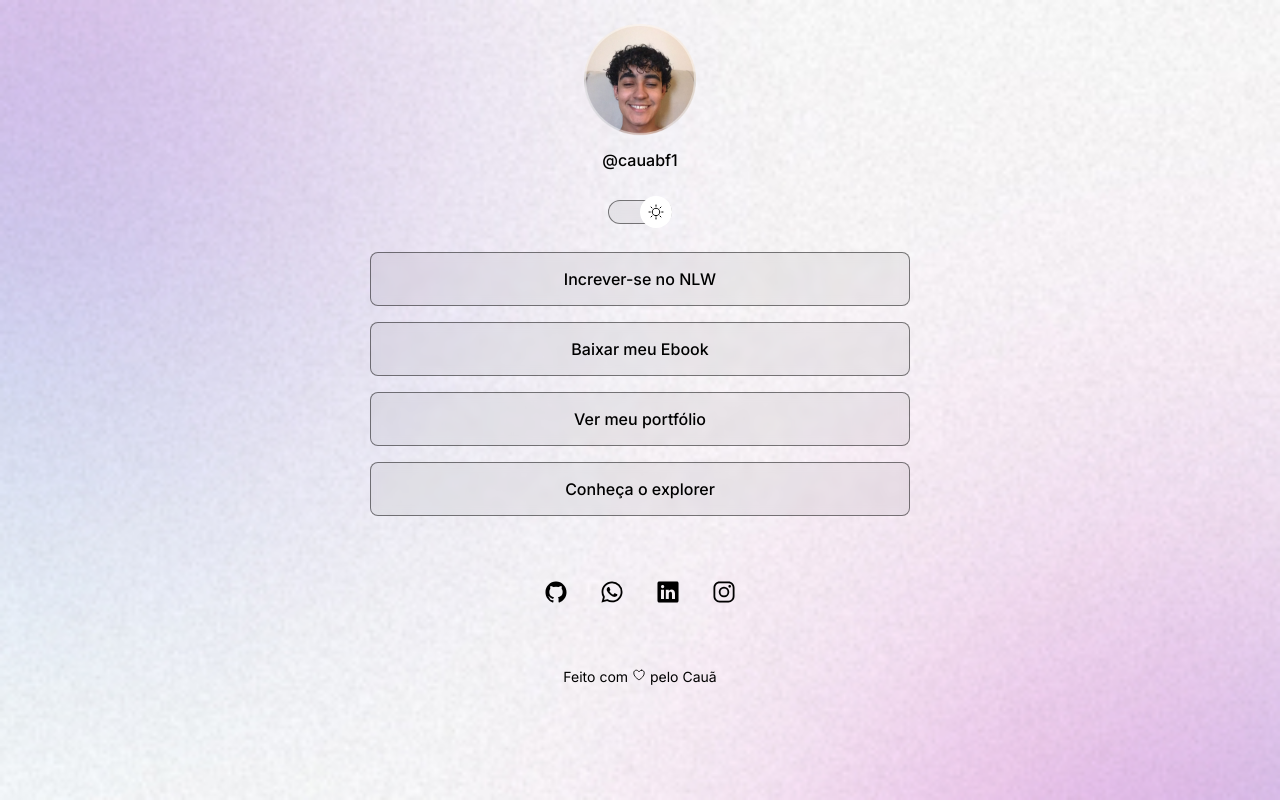
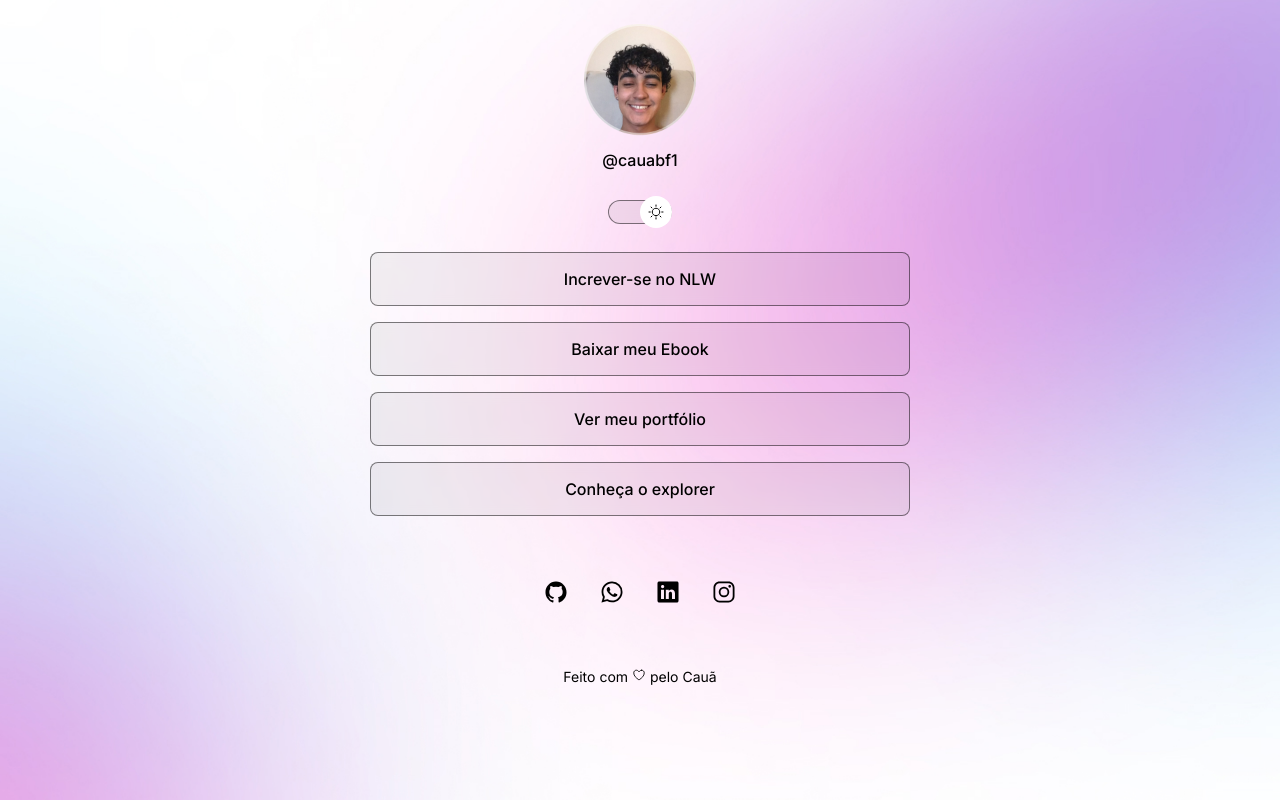
Before and after one commit to CauaBF1/devLinks, a plain HTML site: page index.html in a window 1280 px wide. Both pictures are taken after a click on the element 640 px from the left and 212 px from the top of the page. Drawn offline with nearby package versions, Linux system fonts and the light colour scheme.

Commit message:
change background based on width

```diff
--- a/style.css
+++ b/style.css
@@ -45,6 +45,9 @@ body * {
 }
 
 /* Transição na mudança de tema */
+
+
+
 html, body {
     height: 100%;
     width: 100%;
@@ -57,7 +60,14 @@ html, body {
     height: 100%;
     transition: opacity .4s ease-in-out;
     z-index: 1;
+    background-image: url('assets/bg-mobile.jpg');
+
     /* foi criada duas divs 1 para tema dark outra para light, ambas ocupam a tela inteira e tem uma transição de 0.3 segundos, porem essas divs encima de tudo fez com que as outras coisas sumissem, para isso tanto a div#profile, a div#switch, a ul a div#socialLinks e o footer receberam position relative para mudar o z-index para 2 ficando encimas das Bg que receberam position absolute no z-index:1 */
+}
+
+.light .bg {
+    background-image: url('assets/bg-mobile-light.jpg');
+
 }
 
 #bg1 {
@@ -81,6 +91,10 @@ html, body {
 .light #bg2 {
     opacity: 1;
 }
+
+
+
+
 
 #container {
     width: 100%;
@@ -261,3 +275,27 @@ footer {
 footer a {
     text-decoration: none;
 }
+
+
+/* Media Queries */
+/* @media (min-width: 700px) {
+
+    Usaria isso caso não tivesse a div#bg1 e div#bg2 por cima de tudo para realiar a transição de imagens
+
+    :root {
+        --bg-url: url('assets/bg-desktop.jpg');
+    }
+
+    .light {
+        --bg-url: url('assets/bg-desktop-light.jpg');
+    }
+} */
+@media (min-width: 700px) {
+    #bg1 {
+        background-image: url('assets/bg-desktop.jpg');
+    }
+
+    #bg2 {
+        background-image: url('assets/bg-desktop-light.jpg');
+    }
+}
```
Also changed, not shown: assets/bg-desktop-light.jpg (added), assets/bg-desktop.jpg (added).
